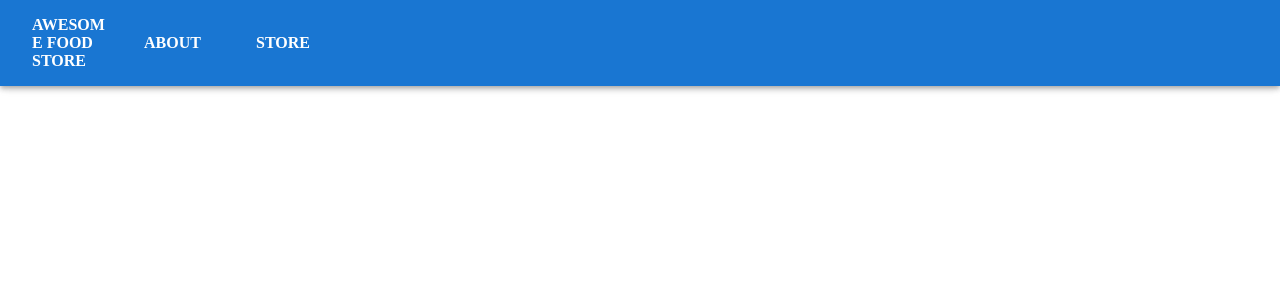
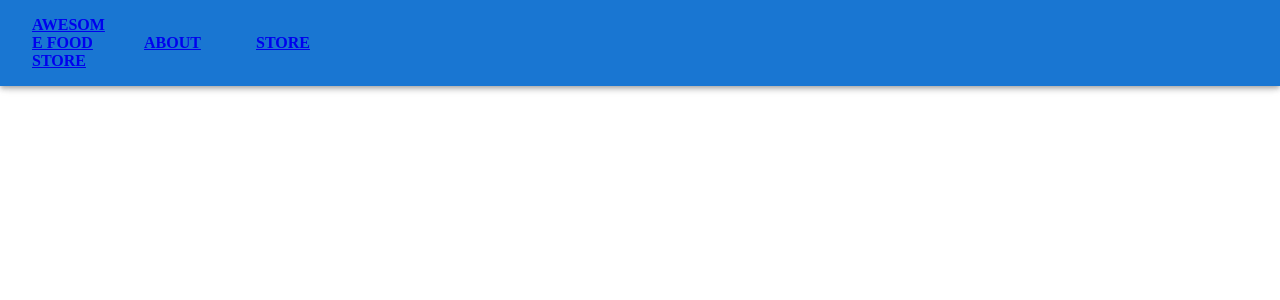
Before and after one commit to hxunz/purpleIO-assingment, a Next.js app: page / in a window 1280 px wide. Shown: the top 300 px of the page. Built offline with nearby package versions, Linux system fonts and the light colour scheme.

Commit message:
카테고리의 이름을 선택하면 해당 페이지로 이동

```diff
--- a/src/components/category/Category.tsx
+++ b/src/components/category/Category.tsx
@@ -1,6 +1,7 @@
 import styled from '@emotion/styled';
 import AppBar from '@mui/material/AppBar';
 import Box from '@mui/material/Box';
+import Link from 'next/link';
 
 const categories = ['AWESOME FOOD STORE', 'ABOUT', 'STORE'];
 
@@ -12,9 +13,11 @@ const Category = () => {
           {categories.map((
             name
           ) => (
-            <Categories>
-              {name}
-            </Categories>
+            <Link href={name.toLowerCase()}>
+              <Categories key={name}>
+                {name}
+              </Categories>
+            </Link>
           ))}
         </CategoryBox>
       </AppBar>
```
